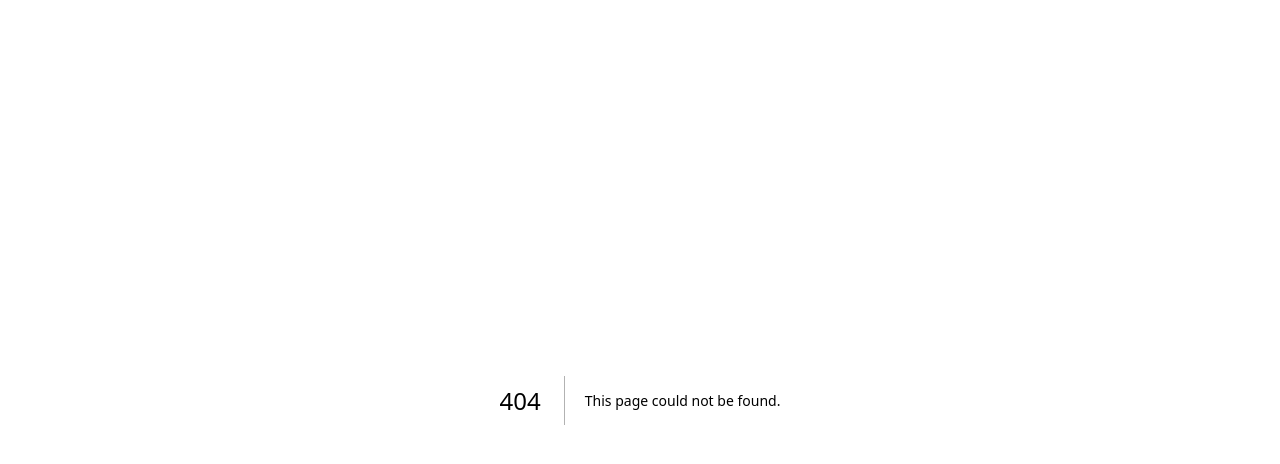
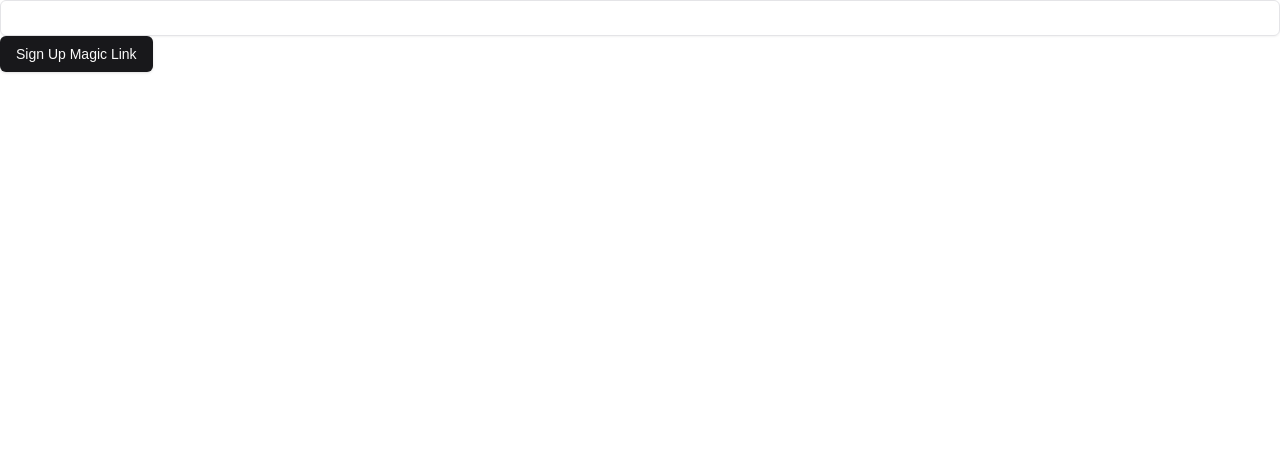
Before and after one commit to ViniciusOliver-stack/ai-assistente, a Next.js app: page /auth in a window 1280 px wide. Before the commit this address had no page. Shown: the top 464 px of the page. Built offline with nearby package versions, Linux system fonts and the light colour scheme.

Commit message:
feat: component auth

```diff
--- /dev/null
+++ b/app/auth/page.tsx
@@ -0,0 +1,49 @@
+"use client"
+
+import { Button } from "@/components/ui/button"
+import { Input } from "@/components/ui/input"
+import { useToast } from "@/hooks/use-toast"
+import { signIn } from "next-auth/react"
+import { useState } from "react"
+
+export default function Auth() {
+  const [email, setEmail] = useState<null | string>(null)
+
+  const { toast } = useToast()
+
+  async function SignInWithEmail() {
+    const signInResult = await signIn("email", {
+      email: email,
+      callbackUrl: "/app",
+      redirect: false,
+    })
+
+    if (!signInResult?.ok) {
+      toast({
+        title: "Ops, houve um erro!",
+        description: "Ocorreu um erro ao enviar o email, tente novamente.",
+        variant: "destructive",
+      })
+    }
+
+    setEmail("")
+    toast({
+      title: "Email enviado com sucesso!",
+      description:
+        "Um link de acesso foi enviado para o seu endereço de e-mail.",
+    })
+  }
+
+  return (
+    <div>
+      <form action={SignInWithEmail}>
+        <Input
+          onChange={(e) => setEmail(e.target.value)}
+          name="email"
+          type="email"
+        />
+        <Button type="submit">Sign Up Magic Link</Button>
+      </form>
+    </div>
+  )
+}
```
